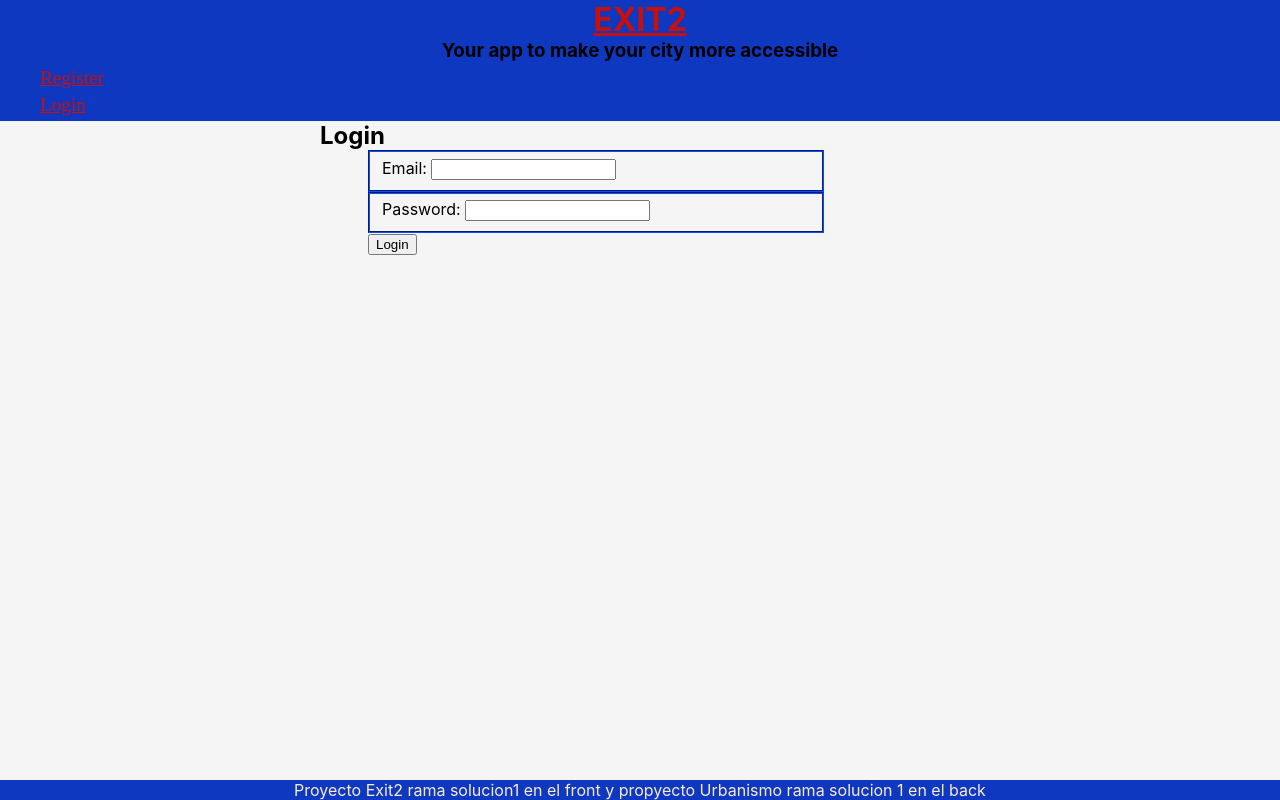
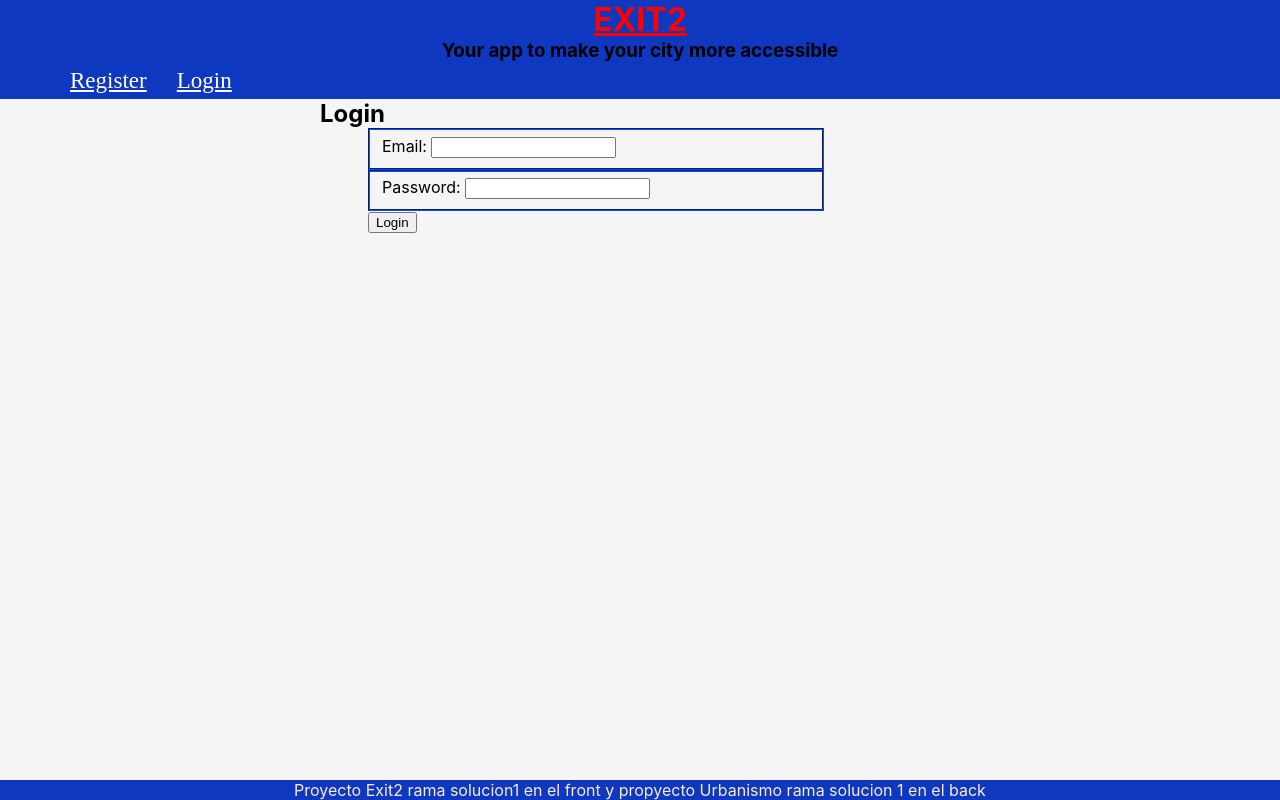
Before and after one commit to andriusmw/exit2, a React (Create React App) app: page /login in a window 1280 px wide. Built offline with nearby package versions, Linux system fonts and the light colour scheme.

Commit message:
cambios css y seterror

```diff
--- a/src/App.css
+++ b/src/App.css
@@ -42,37 +42,49 @@ Header {
   background-color: #0D38BF ;
   text-align: center;
 }
+/*------- titulo pag -------*/
 
-/**---------links ----------*/
-.titleclass {
+h1 .titleclass {
   color: red;
 }
 
-link {
-  color: red;
+/*------- titulo secciones -----*/
+
+h2 {
+  padding-top: 5px;
 }
 
-link:active {
-  color: red;
+/**---------links ----------*/
+
+
+.liheader {
+  color: white !important;
+  border: none;
+  font-size: larger;
+  font-family: cursive;
+  float: left;
+  padding-left: 15px;
+
 }
 
-link:visited {
-  color: red;
+.liheader:visited {
+  color: white !important;
+  border: none;
+  font-size: larger;
+  font-family: cursive;
+
+}
+
+.liheader:active {
+  color: white !important;
+  border: none;
+  font-size: larger;
+  font-family: cursive;
+
 }
 
 
 
-a {
-  color: #C5100D;
-}
-
-a:active {
-  color: #C5100D;
-}
-
-a:visited {
-  color: #C5100D;
-}
 /*-----------------------*/
 
 * {
@@ -115,13 +127,8 @@ fieldset {
   display: none;
 }
 
- .liheader {
-  border: none;
-  color: red;
-  font-size: larger;
-  font-family: cursive;
 
-}
+
 
 /**-------------------- para las tarjetitas de los problemas de acc.---------------- */
 img {
--- a/src/components/Auth.js
+++ b/src/components/Auth.js
@@ -12,8 +12,8 @@ export const Auth = () => {
     return user ? (<p>Wellcome  {user.name}
                     <button onClick={() => logout() } >Logout</button>
     </p> ) : (<ul>
-            <li className="liheader"> <Link to="/register">Register</Link> </li>
-            <li className="liheader"> <Link to="/login">Login</Link> </li>
+            <li className="liheader" id="liheader" > <Link to="/register" className="liheader">Register</Link> </li>
+            <li className="liheader" id="liheader" > <Link to="/login" className="liheader">Login</Link> </li>
 
         </ul>
     );
--- a/src/components/Entry.js
+++ b/src/components/Entry.js
@@ -69,7 +69,7 @@ export const Entry = ({entry, removeEntry}) => {
           await voteEntryService({userId, entryId, token});
       } catch (error) {
         swal(`Error`,`${error.message}`,`error` )
-        setError(error.message)
+        setError("")
       }
     }
 
--- a/src/components/Header.js
+++ b/src/components/Header.js
@@ -9,7 +9,7 @@ export const Header = () => {
 
     return (
         <header>
-            <h1 className="titleclass"> <Link to="/">EXIT2</Link> </h1>
+            <h1 > <Link to="/"  className="titleclass" >EXIT2</Link> </h1>
             <h3>Your app to make your city more accessible</h3>
             <nav>
                 <Auth />
```
